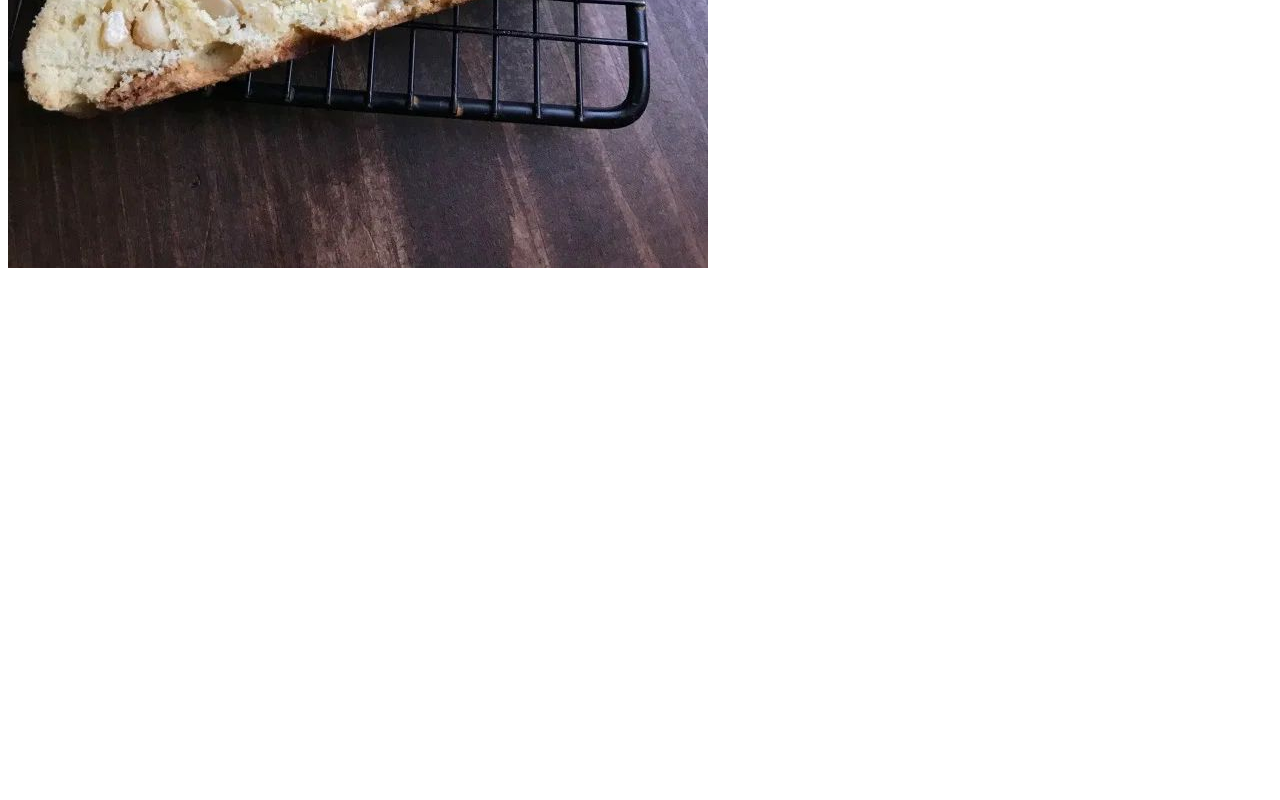
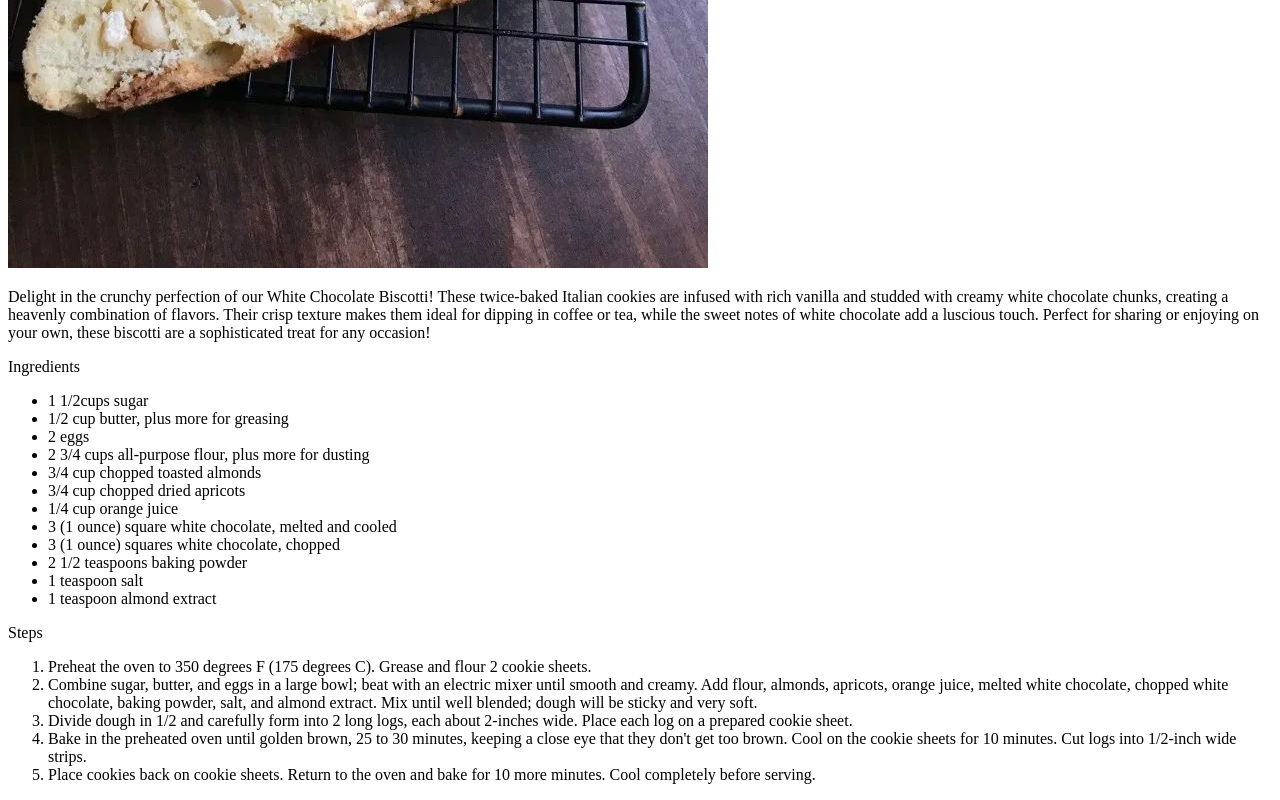
Before and after one commit to ashiohub/odin-recipes, a plain HTML site: page recipes/whitechocolatebiscotti.html in a window 1280 px wide. Shown: the part 745-1545 px from the top of the page. Before the commit the page ends 1025 px from the top, so only its background shows below. Drawn offline with Linux system fonts and the light colour scheme.

Commit message:
Added steps and ingredients to all recipes

```diff
--- a/recipes/whitechocolatebiscotti.html
+++ b/recipes/whitechocolatebiscotti.html
@@ -8,5 +8,65 @@
 <body>
     <h1>White Chocolate Biscotti</h1>
     <img src="../images/wcbiscotti.jpeg" alt="White Chocolate Biscotti">
+
+    <p>Delight in the crunchy perfection of our White Chocolate Biscotti! These twice-baked Italian cookies are infused with rich vanilla and studded with creamy white chocolate chunks, creating a heavenly combination of flavors. Their crisp texture makes them ideal for dipping in coffee or tea, while the sweet notes of white chocolate add a luscious touch. Perfect for sharing or enjoying on your own, these biscotti are a sophisticated treat for any occasion!
+    </p>
+
+    <p>Ingredients</p>
+    <ul>
+        <li>
+            1 1/2cups sugar
+        </li>
+        <li>
+            1/2 cup butter, plus more for greasing
+        </li>
+        <li>
+            2 eggs
+        </li>
+        <li>
+        2 3/4 cups all-purpose flour, plus more for dusting
+        </li>
+        <li>
+          3/4  cup chopped toasted almonds
+        </li>
+        <li>
+            3/4 cup chopped dried apricots
+        </li>
+        <li>
+            1/4 cup orange juice
+        </li>
+        <li>
+            3 (1 ounce) square white chocolate, melted and cooled
+        </li>
+        <li>
+            3 (1 ounce) squares white chocolate, chopped
+        </li>
+        <li>2 1/2 teaspoons baking powder</li>
+        <li>
+            1 teaspoon salt
+        </li>
+        <li>
+            1 teaspoon almond extract
+        </li>
+    </ul>
+
+    <p>Steps</p>
+    <ol>
+        <li>
+            Preheat the oven to 350 degrees F (175 degrees C). Grease and flour 2 cookie sheets.
+        </li>
+        <li>
+            Combine sugar, butter, and eggs in a large bowl; beat with an electric mixer until smooth and creamy. Add flour, almonds, apricots, orange juice, melted white chocolate, chopped white chocolate, baking powder, salt, and almond extract. Mix until well blended; dough will be sticky and very soft.
+        </li>
+        <li>
+            Divide dough in 1/2 and carefully form into 2 long logs, each about 2-inches wide. Place each log on a prepared cookie sheet.
+        </li>
+        <li>
+            Bake in the preheated oven until golden brown, 25 to 30 minutes, keeping a close eye that they don't get too brown. Cool on the cookie sheets for 10 minutes. Cut logs into 1/2-inch wide strips.
+        </li>
+        <li>
+            Place cookies back on cookie sheets. Return to the oven and bake for 10 more minutes. Cool completely before serving.
+        </li>
+    </ol>
 </body>
 </html>
```
Also changed, not shown: recipes/cherrycheesecakebrownies.html (+37 -0 lines), recipes/smores.html (+29 -0 lines).
